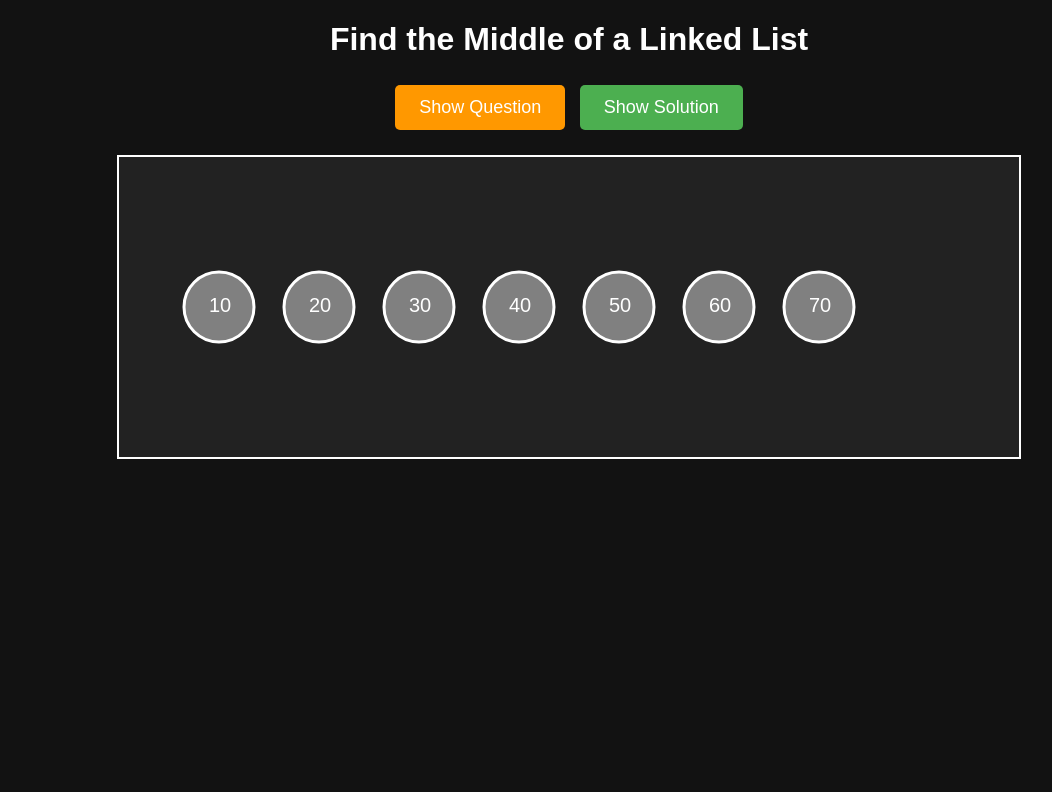
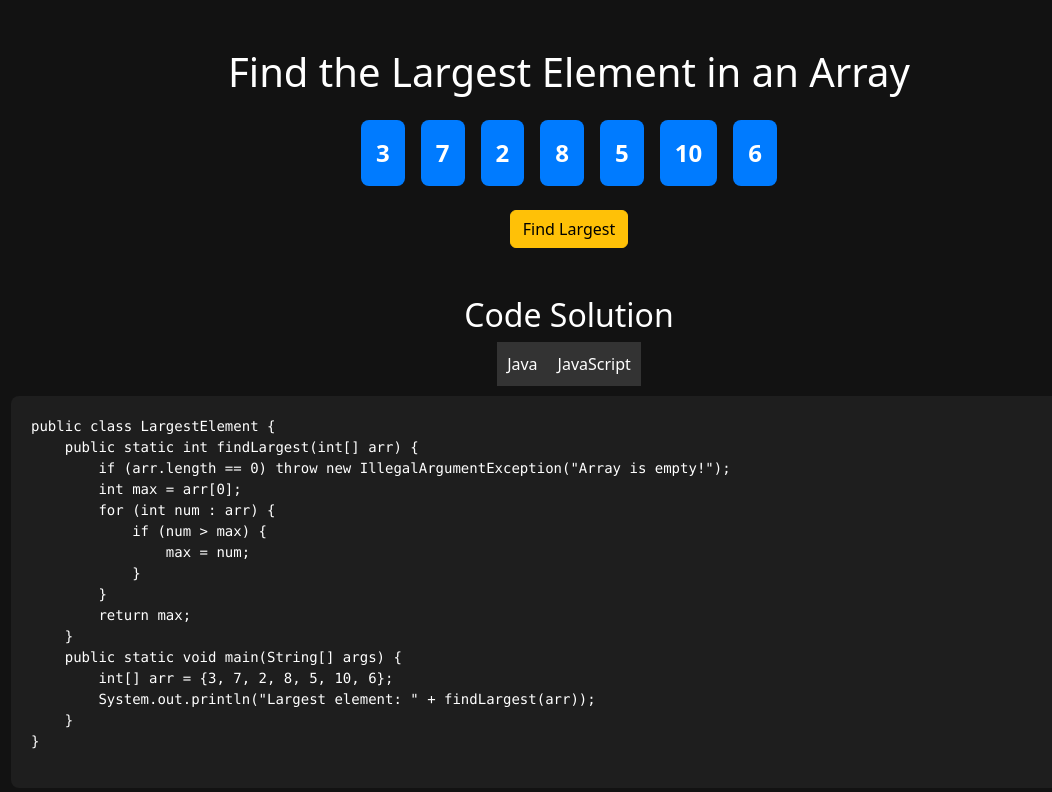
Before and after one commit to kamalesh910/DSA-ArrayBasic, a plain HTML site: page problems/largest-element.html in a window 1280 px wide. Shown: the whole page, without its empty margins (71-1123 px from the left). Drawn offline with nearby package versions, Linux system fonts and the light colour scheme.

Commit message:
Corrected the code

```diff
--- a/problems/largest-element.html
+++ b/problems/largest-element.html
@@ -3,78 +3,102 @@
 <head>
     <meta charset="UTF-8">
     <meta name="viewport" content="width=device-width, initial-scale=1.0">
-    <title>Linked List Middle Finder</title>
+    <title>Find Largest Element</title>
+    <link href="https://cdn.jsdelivr.net/npm/bootstrap@5.3.0/dist/css/bootstrap.min.css" rel="stylesheet">
     <style>
-        body { background-color: #121212; color: white; font-family: Arial, sans-serif; text-align: center; }
-        canvas { border: 2px solid white; display: block; margin: 20px auto; background-color: #222; }
-        .buttons { text-align: center; margin-top: 10px; }
-        button { padding: 12px 24px; margin: 5px; font-size: 18px; border: none; border-radius: 5px; cursor: pointer; }
-        #questionBtn { background-color: #ff9800; color: white; }
-        #solutionBtn { background-color: #4caf50; color: white; }
-        button:hover { opacity: 0.8; }
+        body { background-color: #121212; color: white; text-align: center; }
+        .box { font-size: 24px; font-weight: bold; padding: 15px; border-radius: 8px; }
+        .largest { background-color: #ff9800; color: black; }
+        .normal { background-color: #007bff; }
+        .code-window { background-color: #1e1e1e; padding: 20px; border-radius: 8px; text-align: left; }
+        .code-tabs { display: flex; justify-content: center; margin-bottom: 10px; }
+        .code-tabs button { background-color: #333; color: white; border: none; padding: 10px; cursor: pointer; }
+        .code-tabs button.active { background-color: #ff9800; }
+        pre { white-space: pre-wrap; word-wrap: break-word; }
     </style>
 </head>
 <body>
-    <h1>Find the Middle of a Linked List</h1>
-    <div class="buttons">
-        <button id="questionBtn">Show Question</button>
-        <button id="solutionBtn">Show Solution</button>
+    <div class="container mt-5">
+        <h1 class="mb-4">Find the Largest Element in an Array</h1>
+        <div id="arrayDisplay" class="d-flex justify-content-center gap-3"></div>
+        <button class="btn btn-warning mt-4" onclick="findLargestVisual()">Find Largest</button>
+
+        <h2 class="mt-5">Code Solution</h2>
+        <div class="code-tabs">
+            <button class="active" onclick="showCode('java')">Java</button>
+            <button onclick="showCode('js')">JavaScript</button>
+        </div>
+        <div class="code-window">
+            <pre id="codeDisplay" class="text-white"></pre>
+        </div>
     </div>
-    <canvas id="canvas" width="900" height="300"></canvas>
 
     <script>
-        const canvas = document.getElementById("canvas");
-        const ctx = canvas.getContext("2d");
-        const questionBtn = document.getElementById("questionBtn");
-        const solutionBtn = document.getElementById("solutionBtn");
+        const arr = [3, 7, 2, 8, 5, 10, 6];
+        const container = document.getElementById('arrayDisplay');
+        const codeDisplay = document.getElementById('codeDisplay');
+        const codeTabs = document.querySelectorAll('.code-tabs button');
 
-        const nodes = [10, 20, 30, 40, 50, 60, 70];
-        let slowIndex = 0, fastIndex = 0;
-
-        function drawNodes(showSolution = false) {
-            ctx.clearRect(0, 0, canvas.width, canvas.height);
-
-            nodes.forEach((value, index) => {
-                ctx.beginPath();
-                ctx.arc(100 + index * 100, 150, 35, 0, 2 * Math.PI);
-                ctx.fillStyle = showSolution ? (index === slowIndex ? "blue" : (index === fastIndex ? "red" : "gray")) : "gray";
-                ctx.fill();
-                ctx.strokeStyle = "white";
-                ctx.lineWidth = 3;
-                ctx.stroke();
-                ctx.fillStyle = "white";
-                ctx.font = "20px Arial";
-                ctx.fillText(value, 90 + index * 100, 155);
-            });
-
-            if (showSolution && fastIndex >= nodes.length - 1) {
-                ctx.fillStyle = "yellow";
-                ctx.font = "24px Arial";
-                ctx.fillText("Middle Element: " + nodes[slowIndex], 350, 270);
+        const codeSolutions = {
+            java: `public class LargestElement {
+    public static int findLargest(int[] arr) {
+        if (arr.length == 0) throw new IllegalArgumentException("Array is empty!");
+        int max = arr[0];
+        for (int num : arr) {
+            if (num > max) {
+                max = num;
             }
         }
+        return max;
+    }
+    public static void main(String[] args) {
+        int[] arr = {3, 7, 2, 8, 5, 10, 6};
+        System.out.println("Largest element: " + findLargest(arr));
+    }
+}`,
+            js: `function findLargest(arr) {
+    if (arr.length === 0) throw new Error("Array is empty!");
+    let max = arr[0];
+    for (let num of arr) {
+        if (num > max) {
+            max = num;
+        }
+    }
+    return max;
+}
 
-        function movePointers() {
-            if (fastIndex < nodes.length - 1) {
-                slowIndex += 1;
-                fastIndex += 2;
-                drawNodes(true);
-                setTimeout(movePointers, 1000);
-            }
+const arr = [3, 7, 2, 8, 5, 10, 6];
+console.log("Largest element:", findLargest(arr));`
+        };
+
+        function displayArray(highlightIndex = -1) {
+            container.innerHTML = "";
+            arr.forEach((num, index) => {
+                const div = document.createElement("div");
+                div.className = `box ${index === highlightIndex ? 'largest' : 'normal'}`;
+                div.innerText = num;
+                container.appendChild(div);
+            });
         }
 
-        questionBtn.addEventListener("click", () => {
-            drawNodes(false);
-        });
+        function findLargestVisual() {
+            let maxIndex = 0;
+            for (let i = 1; i < arr.length; i++) {
+                if (arr[i] > arr[maxIndex]) {
+                    maxIndex = i;
+                }
+            }
+            displayArray(maxIndex);
+        }
 
-        solutionBtn.addEventListener("click", () => {
-            slowIndex = 0;
-            fastIndex = 0;
-            drawNodes(true);
-            setTimeout(movePointers, 1000);
-        });
+        function showCode(lang) {
+            codeDisplay.innerText = codeSolutions[lang];
+            codeTabs.forEach(btn => btn.classList.remove("active"));
+            event.target.classList.add("active");
+        }
 
-        drawNodes(false);
+        displayArray();
+        showCode('java');
     </script>
 </body>
 </html>
```
